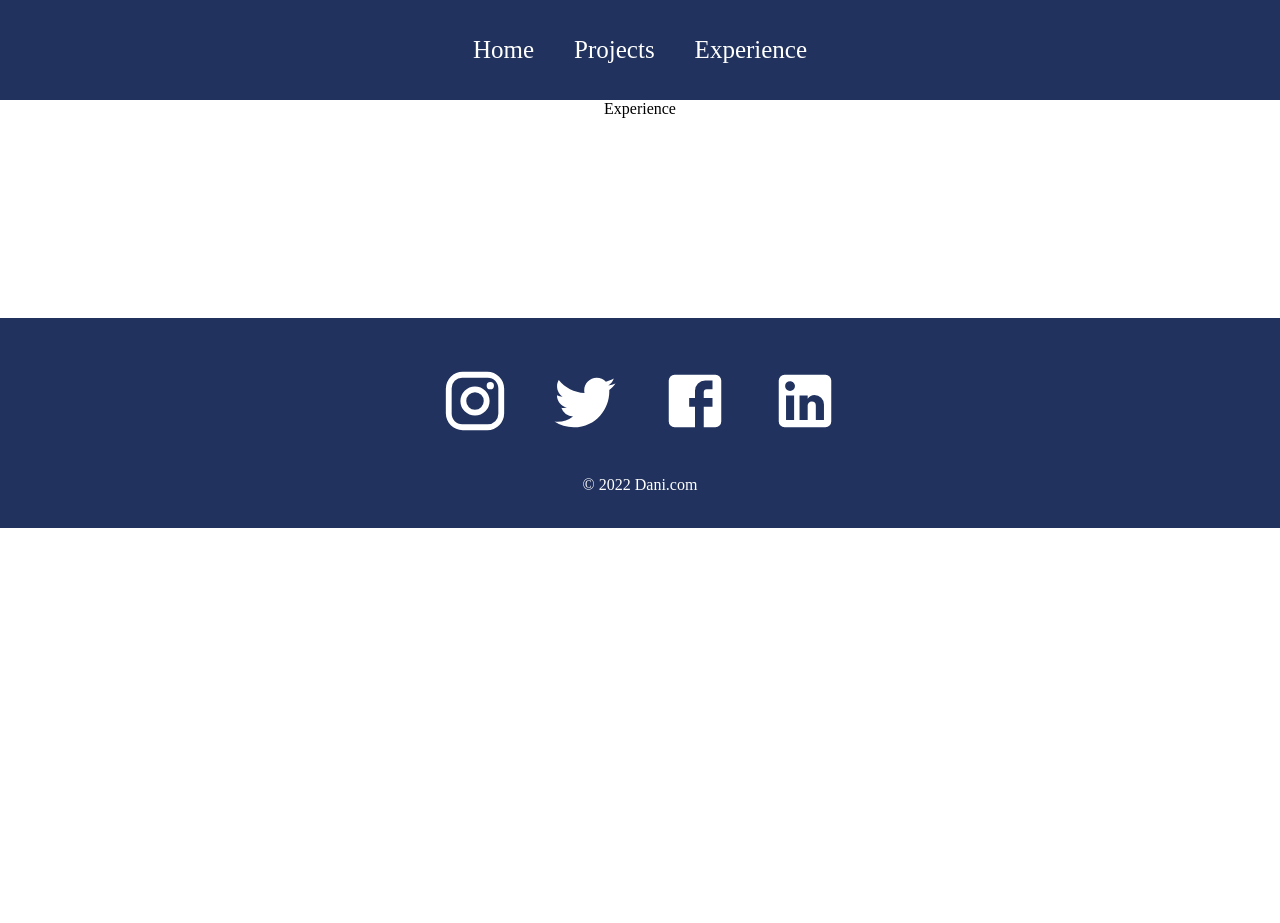
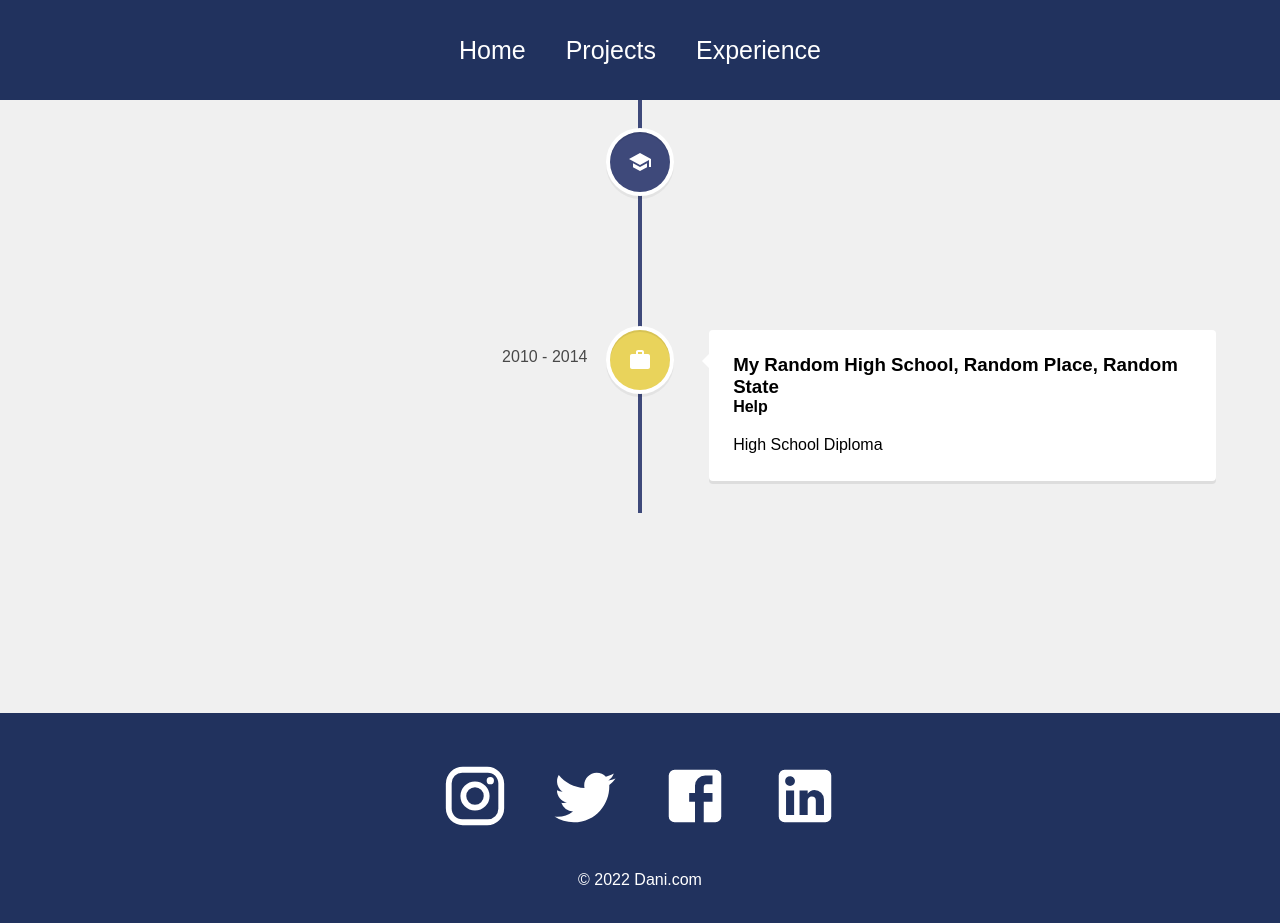
Before and after one commit to Playyer96/personal-portafolio, a React (Create React App) app: page /experience in a window 1280 px wide. Before the commit the page ends 800 px from the top, so only its background shows below. Built offline with nearby package versions, Linux system fonts and the light colour scheme.

Commit message:
Experience page first iteration

```diff
--- a/src/App.css
+++ b/src/App.css
@@ -1,5 +1,10 @@
 .App {
-  text-align: center;
+  width: 100%;
+  height: auto;
+  display: flex;
+  flex-direction: column;
+  font-family: Arial, Helvetica, sans-serif;
+  background-color: #f0f0f0;
 }
 
 body {
--- a/src/pages/Experience.js
+++ b/src/pages/Experience.js
@@ -1,7 +1,45 @@
 import React from "react";
+import {
+  VerticalTimeline,
+  VerticalTimelineElement,
+} from "react-vertical-timeline-component";
+import "react-vertical-timeline-component/style.min.css";
+import SchoolIcon from "@material-ui/icons/School";
+import WorkIcon from "@material-ui/icons/Work";
+import "../styles/Experience.css";
 
 function Experience() {
-  return <div>Experience</div>;
+  return (
+    <div className="experience">
+      <VerticalTimeline lineColor="#3e497a">
+        <VerticalTimelineElement
+          className="vertical-timeline-element--education"
+          date="2010 - 2014"
+          iconStyle={{ background: "#3e497a", color: "#fff" }}
+          icon={<SchoolIcon />}
+        >
+          <h3 className="vertical-timeline-element-title">
+            My Random High School, Random Place, Random State
+          </h3>
+          <p>High School Diploma</p>
+        </VerticalTimelineElement>
+        <VerticalTimelineElement
+          className="vertical-timeline-element--education"
+          date="2010 - 2014"
+          iconStyle={{ background: "#e9d35b", color: "#fff" }}
+          icon={<WorkIcon />}
+        >
+          <h3 className="vertical-timeline-element-title">
+            My Random High School, Random Place, Random State
+          </h3>
+          <h4 className="vertical-timeline-element-subtitle">
+            Help
+          </h4>
+          <p>High School Diploma</p>
+        </VerticalTimelineElement>
+      </VerticalTimeline>
+    </div>
+  );
 }
 
 export default Experience;
```
Also changed, not shown: src/styles/Experience.css (added).
